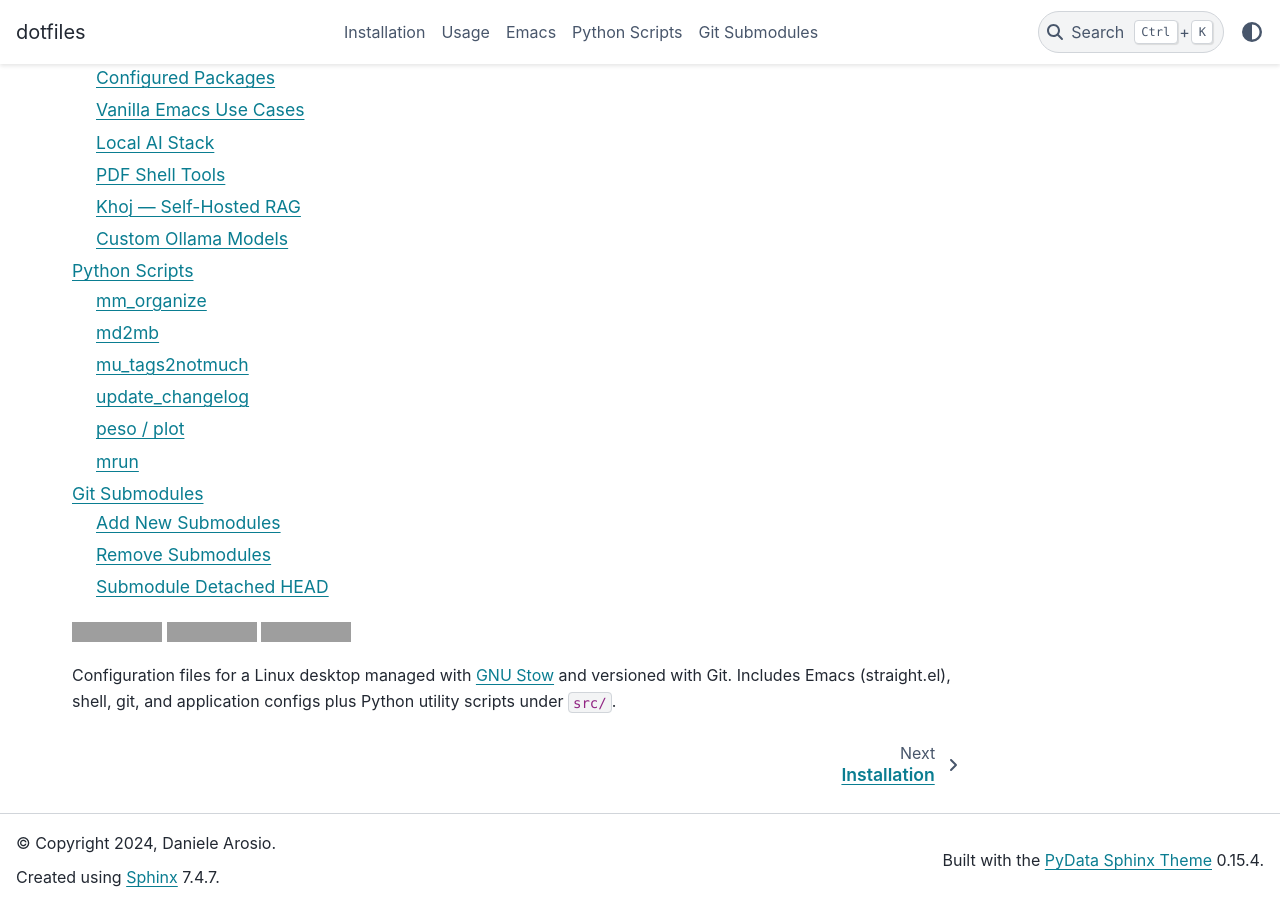
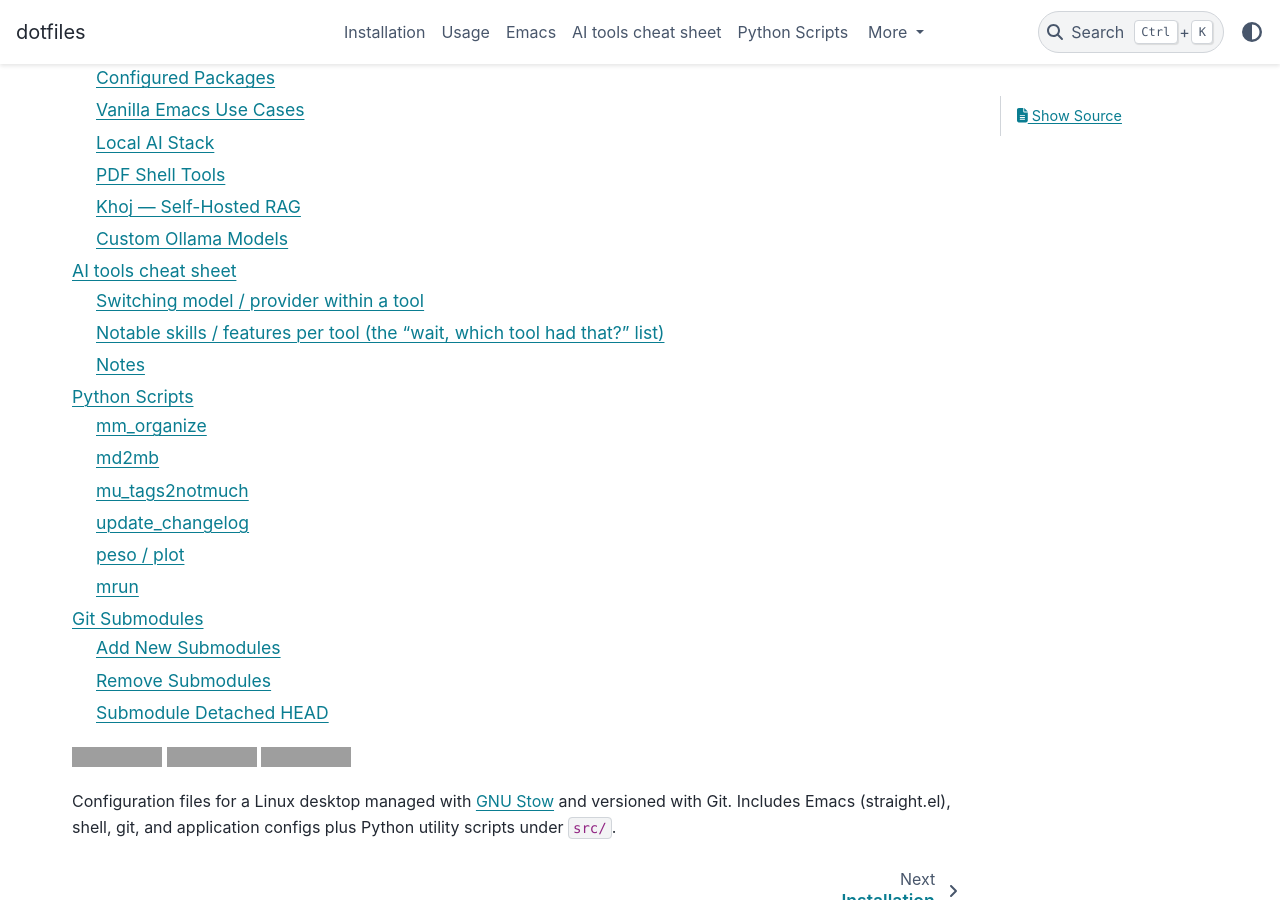
Before and after one commit to darosio/dotfiles, a Sphinx documentation site: the page built from docs/index.md, in a window 1280 px wide and 900 px high, scrolled down 520 px. Built offline with Sphinx 7.4.7 and the PyData theme 0.15.4, drawn with Linux system fonts in a browser that asks for light colours; part of the change alters nothing that is shown; grey boxes are pictures that could not be loaded.

Commit message:
docs: add AI tools cheat sheet for provider switching + feature discovery
Addresses the recurring friction of (1) forgetting a skill/feature exists in
one CLI while working in another, and (2) not remembering how to switch
model/provider within the same tool (e.g. DeepSeek in Copilot CLI, GitHub
Models in OpenCode).

Two tables: how to switch model/provider in-session/flag/config for Copilot
CLI, Claude Code, OpenCode, Gemini CLI, Codex CLI, Hermes, and Emacs
gptel/ellama; and a per-tool list of notable skills/features easy to forget
about (Copilot CLI /skills /agent /rubber-duck, Claude Code Skills + MCP
servers, Hermes toolsets/gateway/dashboard, etc.). Cross-links to the
existing task-routing table in AGENTS.md and Daily Workflow table in
docs/emacs.md rather than duplicating them.

Co-authored-by: Copilot <223556219+Copilot@users.noreply.github.com>

````diff
--- /dev/null
+++ b/docs/ai-tools-cheatsheet.md
@@ -0,0 +1,60 @@
+# AI tools cheat sheet
+
+Quick reference for two recurring lookups when juggling multiple AI CLIs/editors:
+
+1. **How do I switch model/provider *within* this tool** (e.g. use DeepSeek in
+   Copilot CLI, or GitHub Models in OpenCode)?
+2. **What can this tool do that I keep forgetting about** (skills, subagents,
+   MCP servers, ...)?
+
+For *which* tool/model to reach for on a given task, see the
+[task routing table in `AGENTS.md`](../AGENTS.md#task-routing-ai-coding-tools)
+and the [Daily Workflow table in `docs/emacs.md`](emacs.md#daily-workflow) —
+this page is about switching providers *inside* a tool and rediscovering its
+features, not about picking the tool itself.
+
+## Switching model / provider within a tool
+
+| Tool                   | In-session                                                    | Flag / one-off                           | Persistent config                                                                                                                                      |
+| ---------------------- | ------------------------------------------------------------- | ---------------------------------------- | ------------------------------------------------------------------------------------------------------------------------------------------------------ |
+| **Copilot CLI**        | `/model`                                                      | n/a                                      | `/config model` (user default), `/model --repo`/`--local` (repo default), `/model plan`/`--plan` (plan-mode model); `/subagents` sets per-agent models |
+| **Claude Code**        | `/model`                                                      | `claude --model <id>`                    | `ANTHROPIC_MODEL` env var, or alias `opus`/`sonnet`/`haiku`/`default`; via Ollama: `ollama launch claude --model qwen3.6:35b-a3b`                      |
+| **OpenCode**           | `/models` (TUI)                                               | `opencode run --model provider/model`    | `"model": "provider/model"` in `opencode.json`; list options with `opencode models [provider]`                                                         |
+| **Gemini CLI**         | `/model`                                                      | `gemini --model <id>` / `-m <id>`        | `"model": "..."` in `~/.gemini/settings.json`, or `GEMINI_MODEL` env var                                                                               |
+| **Codex CLI**          | n/a                                                           | `codex --profile <name>`                 | `~/.codex/config.toml`: `[model_providers.<id>]` blocks + top-level `model_provider`/`model`, or `[profiles.<name>]`                                   |
+| **Hermes**             | `/model` (switches only among *already configured* providers) | `hermes -m/--model <id> --provider <id>` | `hermes model` — interactive picker to *add* a new provider/key/OAuth (run this first if `/model` doesn't show it)                                     |
+| **Emacs gptel/ellama** | gptel menu (`gptel-menu`, backend/model fields)               | —                                        | `my/ollama-model` helper + `my/ollama-*-model` constants in `my-ai.el` (see `docs/emacs.md`)                                                           |
+
+Key gotcha (Hermes, but a useful mental model generally): the in-session
+switcher only lists providers you've *already* authenticated. If a provider
+is missing from `/model`, run the tool's dedicated "add provider" command
+first (`hermes model`; analogous to `claude mcp add`/`opencode auth login`
+for their respective ecosystems).
+
+## Notable skills / features per tool (the "wait, which tool had that?" list)
+
+| Tool        | Feature                                                       | What it's for                                                                                                                |
+| ----------- | ------------------------------------------------------------- | ---------------------------------------------------------------------------------------------------------------------------- |
+| Copilot CLI | `/skills`                                                     | Manage/enable skills for enhanced capabilities (this repo's `find-skills`, `customize-cloud-agent`, `github-pr-media`, etc.) |
+| Copilot CLI | `/agent`, `/fleet`, `/delegate`                               | Browse/select subagents; parallel subagent execution; hand a session off to GitHub to open a PR                              |
+| Copilot CLI | `/plan`, `/research`                                          | Build an implementation plan before coding; deep research via GitHub + web search                                            |
+| Copilot CLI | `/rubber-duck`, `/review`, `/security-review`, `/diagnose`    | Independent critique of current work; code/security review of a diff; analyze session logs                                   |
+| Copilot CLI | `/mcp`, `/lsp`                                                | Manage MCP servers / language servers                                                                                        |
+| Claude Code | **Skills** (e.g. `dataviz`)                                   | Packaged capability extensions — check `~/.claude` / skill marketplace before assuming a feature is Copilot/Hermes-only      |
+| Claude Code | Custom slash commands (`agents/.claude/commands/`)            | `/docstring`, `/typecheck`, `/fitreview` — project-specific workflows defined in this repo                                   |
+| Claude Code | MCP servers (`agents/.claude/setup-mcp-servers.sh`)           | `zotero` (local Zotero library), `pdf` (PyMuPDF-based PDF tool)                                                              |
+| OpenCode    | 75+ providers, best TUI                                       | Go-to when you want provider flexibility without leaving one tool                                                            |
+| Gemini CLI  | 1M token context, 1000 free req/day                           | Whole-repo / large-context tasks without API cost                                                                            |
+| Codex CLI   | Named profiles (`~/.codex/config.toml`)                       | Fast switching between e.g. a cheap/quick profile and a deep-reasoning profile                                               |
+| Hermes      | Skills (`-s`/`--skills`), toolsets (`-t`/`--toolsets`)        | Preload capabilities/tools per run instead of globally enabling everything                                                   |
+| Hermes      | `hermes gateway` (Telegram/Discord/Slack), `hermes dashboard` | Same agent/memory reachable outside the terminal — useful when away from a CLI                                               |
+| Hermes      | Persistent cross-surface memory                               | Context carries over between terminal, Telegram, and dashboard sessions                                                      |
+
+## Notes
+
+- This list reflects the tools set up in this repo (`agents/` stow package:
+  `.claude`, `.copilot`, `.codex`, `.gemini`, `.hermes`) plus Emacs
+  gptel/ellama/Khoj integration documented in `docs/emacs.md`.
+- Keep this updated when a tool gains/loses a feature you rely on, or when
+  you discover a skill/command you didn't know existed — that's the whole
+  point of this doc.
--- a/docs/index.md
+++ b/docs/index.md
@@ -7,6 +7,7 @@
 installation
 usage
 emacs
+ai-tools-cheatsheet
 scripts
 submodules
 ```
````
